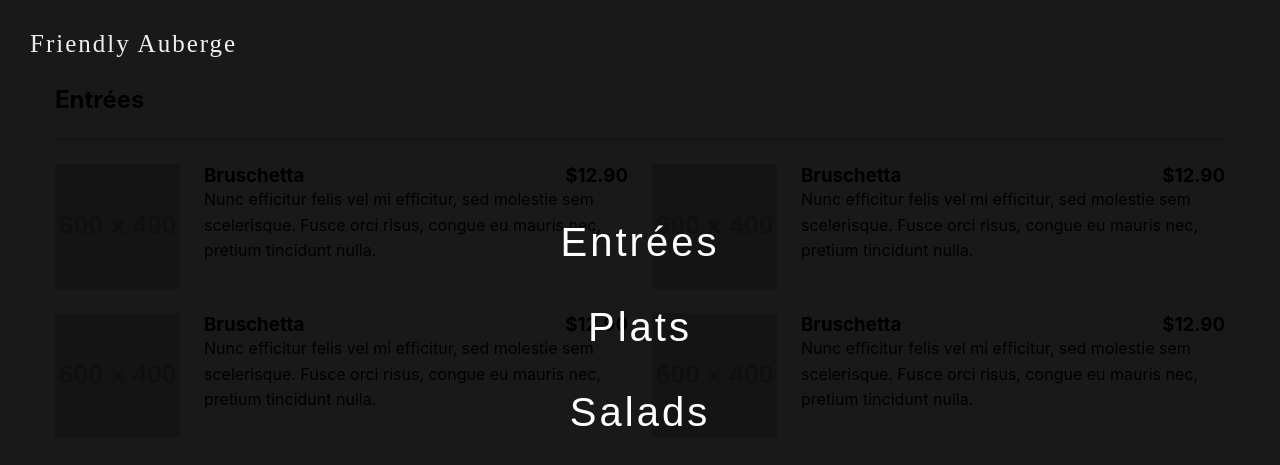
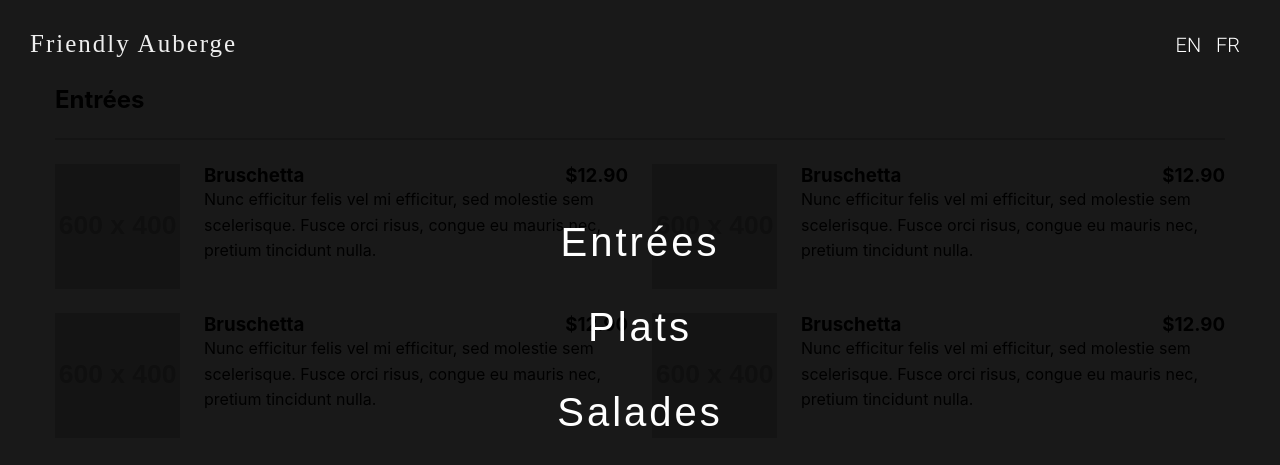
Before and after one commit to kno-be/friendly-auberge, a plain HTML site: page index.html in a window 1280 px wide. Both pictures are taken after a click on the element 1215 px from the left and 735 px from the top of the page. Shown: the top 465 px of the page. Drawn offline with Linux system fonts and the light colour scheme; placeholder pictures from the web are drawn by us; a web font is replaced by a local one.

Commit message:
upd: fixing titles

```diff
--- a/index.html
+++ b/index.html
@@ -22,10 +22,14 @@
       Friendly Auberge
     </a>
   </div>
+  <div class="navbar-languages">
+    <a href="">EN</a>
+    <a href="">FR</a>
+  </div>
     <div class="nav-list">
       <a href="#1" class="nav-link">Entrées</a>
       <a href="#2" class="nav-link">Plats</a>
-      <a href="#3" class="nav-link">Salads</a>
+      <a href="#3" class="nav-link">Salades</a>
       <a href="#4" class="nav-link">Desserts</a>
   </div>
   <!-- Menu -->
@@ -100,8 +104,7 @@
           </div>
         </div>
 
-        <div id='2' class="navigation"></div>
-        <h2  class="menu-group-heading">
+        <h2 id='2' class="menu-group-heading">
           Plats
         </h2>
         <div class="menu-group">
```
